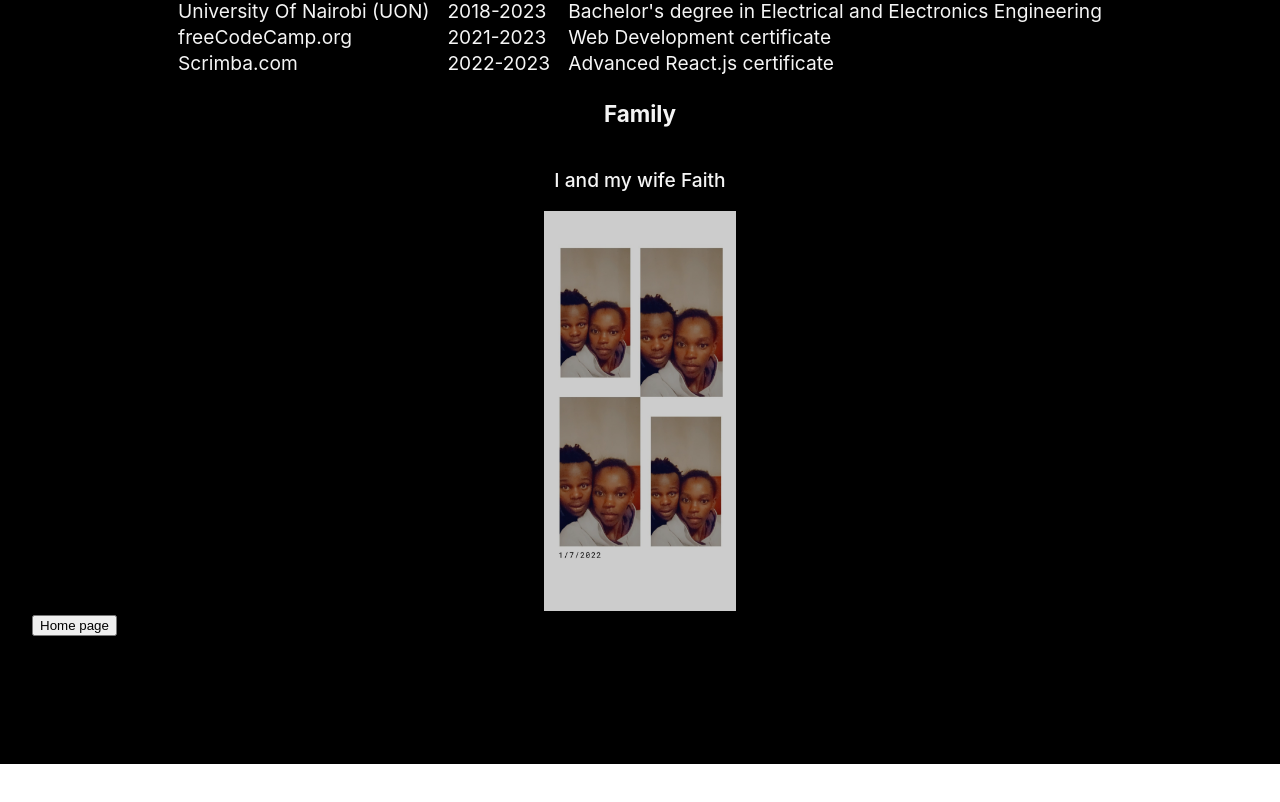
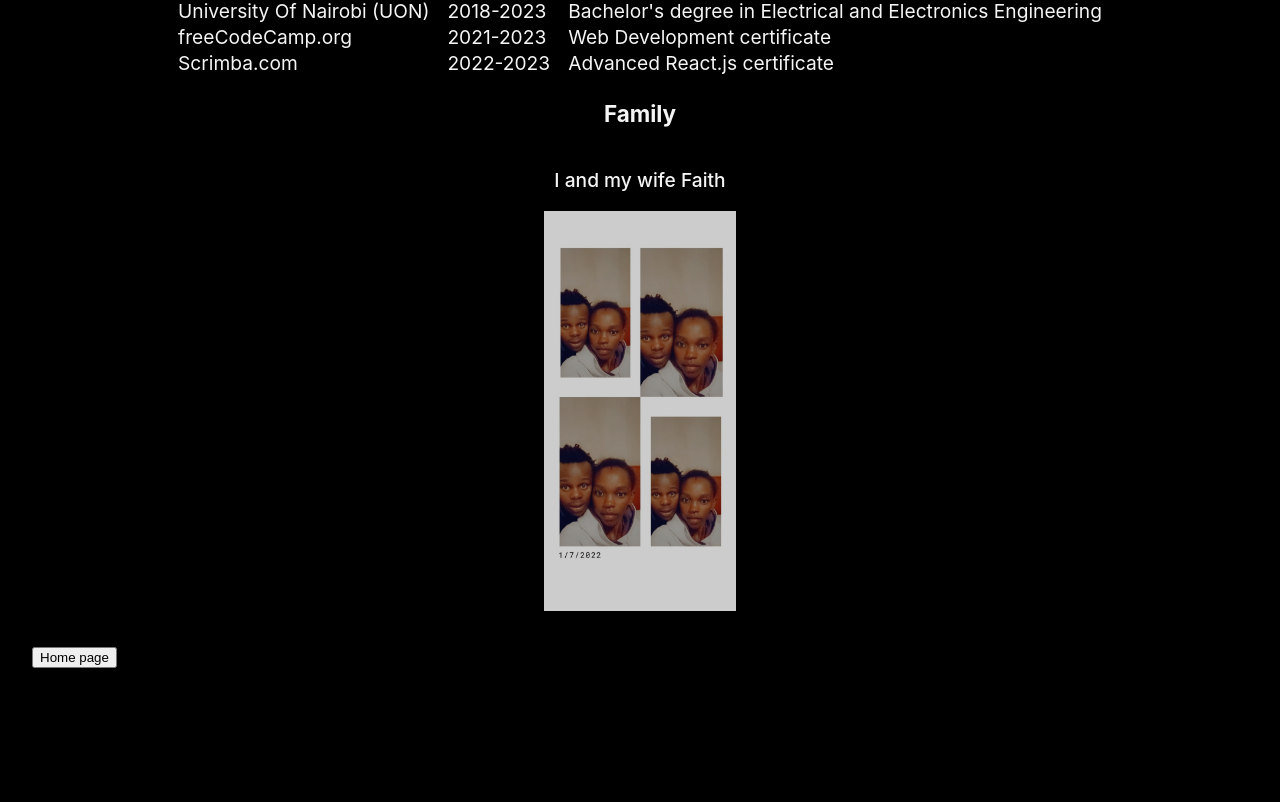
Before and after one commit to DANCAN-OMONDI-OPENJI/REACT.JS-REDUX-JAVASCRIPT-NODE.JS-PORTFOLIO, a React (Create React App) app: page /about in a window 1280 px wide. Shown: the part 2877-3679 px from the top of the page. Before the commit the page ends 3641 px from the top, so only its background shows below. Built offline with nearby package versions, Linux system fonts and the light colour scheme.

Commit message:
Modified index.css

```diff
--- a/src/index.css
+++ b/src/index.css
@@ -179,7 +179,7 @@ code {
   opacity: 0.8;
 }
 .button-div {
-  padding-inline: 2rem;
+  padding: 2rem;
 }
 .about button:last-of-type {
   text-align: center;
```
